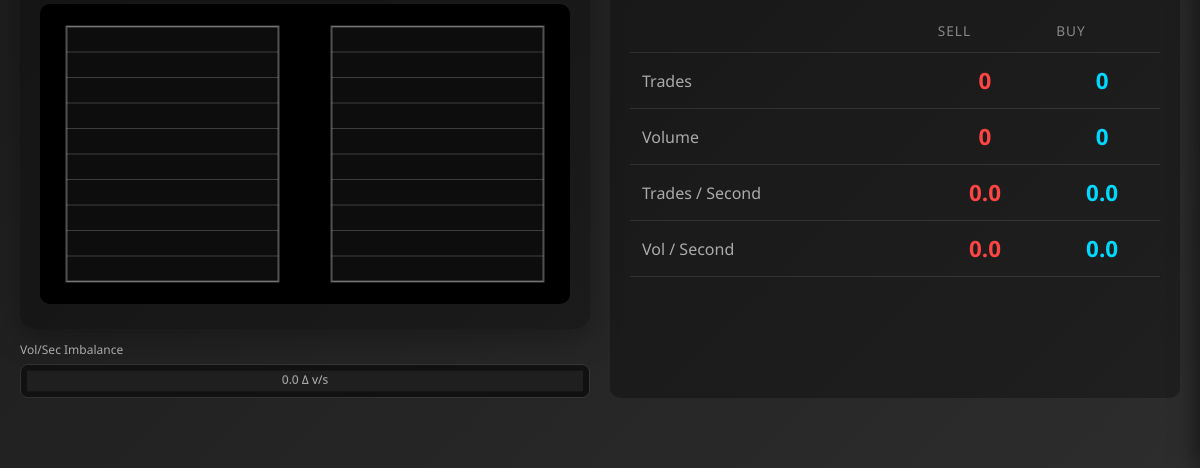
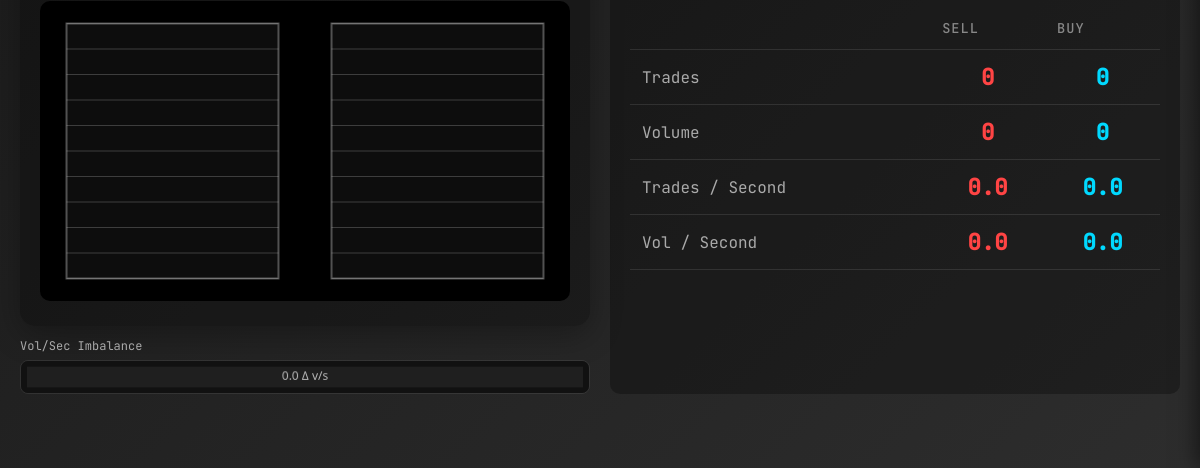
Before and after one commit to stockwet/tradeflow, an Electron app: page index.html in a window 1200 px wide. Shown: the part 332-800 px from the top of the page. Drawn offline with Linux system fonts and the light colour scheme.

Commit message:
Playing with branding

```diff
--- a/index.html
+++ b/index.html
@@ -5,6 +5,9 @@
     <meta name="viewport" content="width=device-width, initial-scale=1.0" />
     <title>TradeFlow Monitor</title>
     <link rel="stylesheet" href="styles.css" />
+    <link rel="preconnect" href="https://fonts.googleapis.com">
+<link rel="preconnect" href="https://fonts.gstatic.com" crossorigin>
+<link href="https://fonts.googleapis.com/css2?family=Inter:wght@400;500;600;700&family=JetBrains+Mono:wght@400;500&family=Space+Grotesk:wght@300;400;500;700&display=swap" rel="stylesheet">
   </head>
   <body>
     <div class="container">
--- a/styles.css
+++ b/styles.css
@@ -7,7 +7,8 @@
 }
 
 body {
-  font-family: "Segoe UI", Tahoma, Geneva, Verdana, sans-serif;
+  font-family: 'JetBrains Mono', sans-serif;
+  /* font-family: 'IBM Plex Sans',"Segoe UI", Tahoma, Geneva, Verdana, sans-serif; */
   background: linear-gradient(135deg, #1a1a1a 0%, #2d2d2d 100%);
   color: #ffffff;
   padding: 20px;
```
